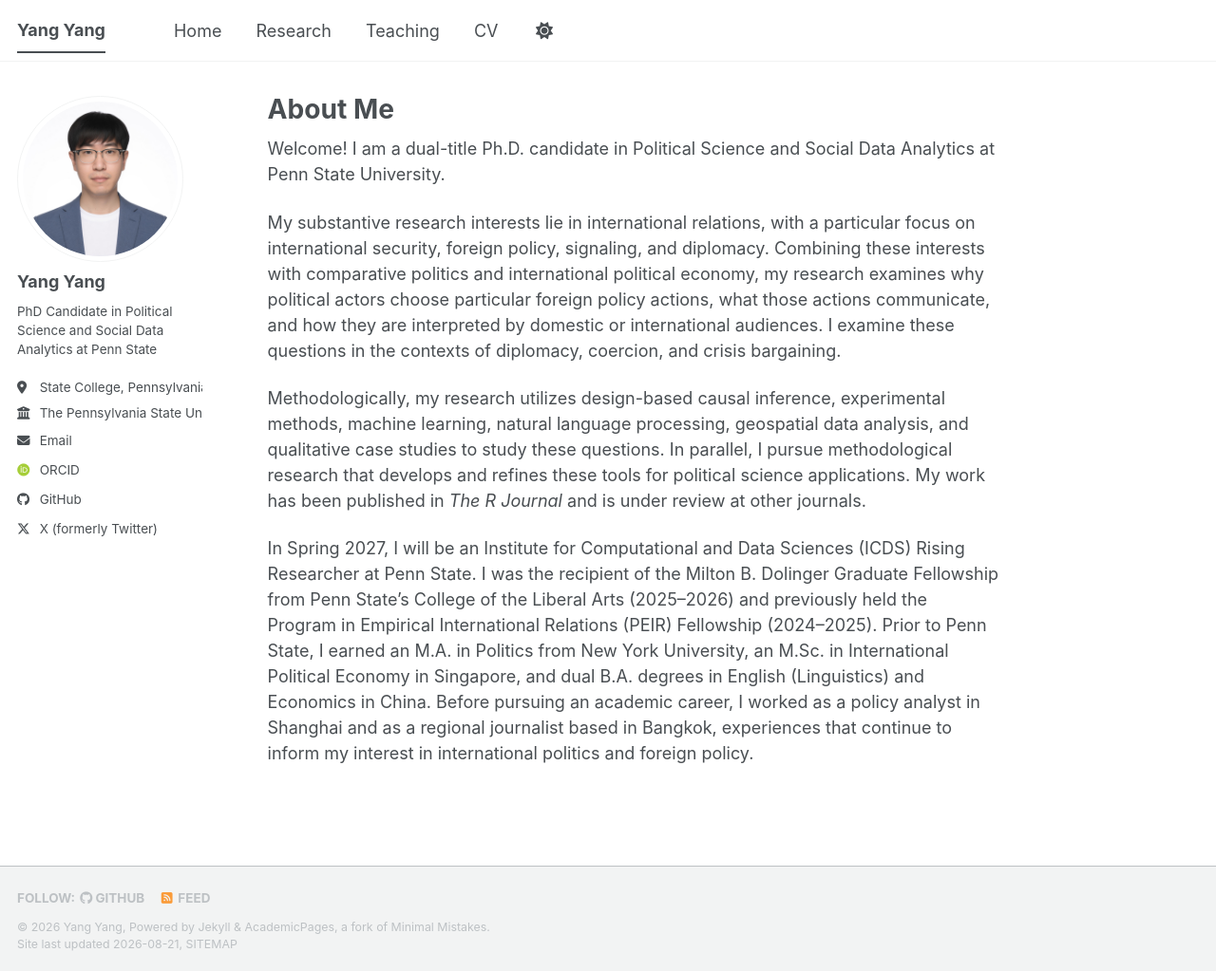
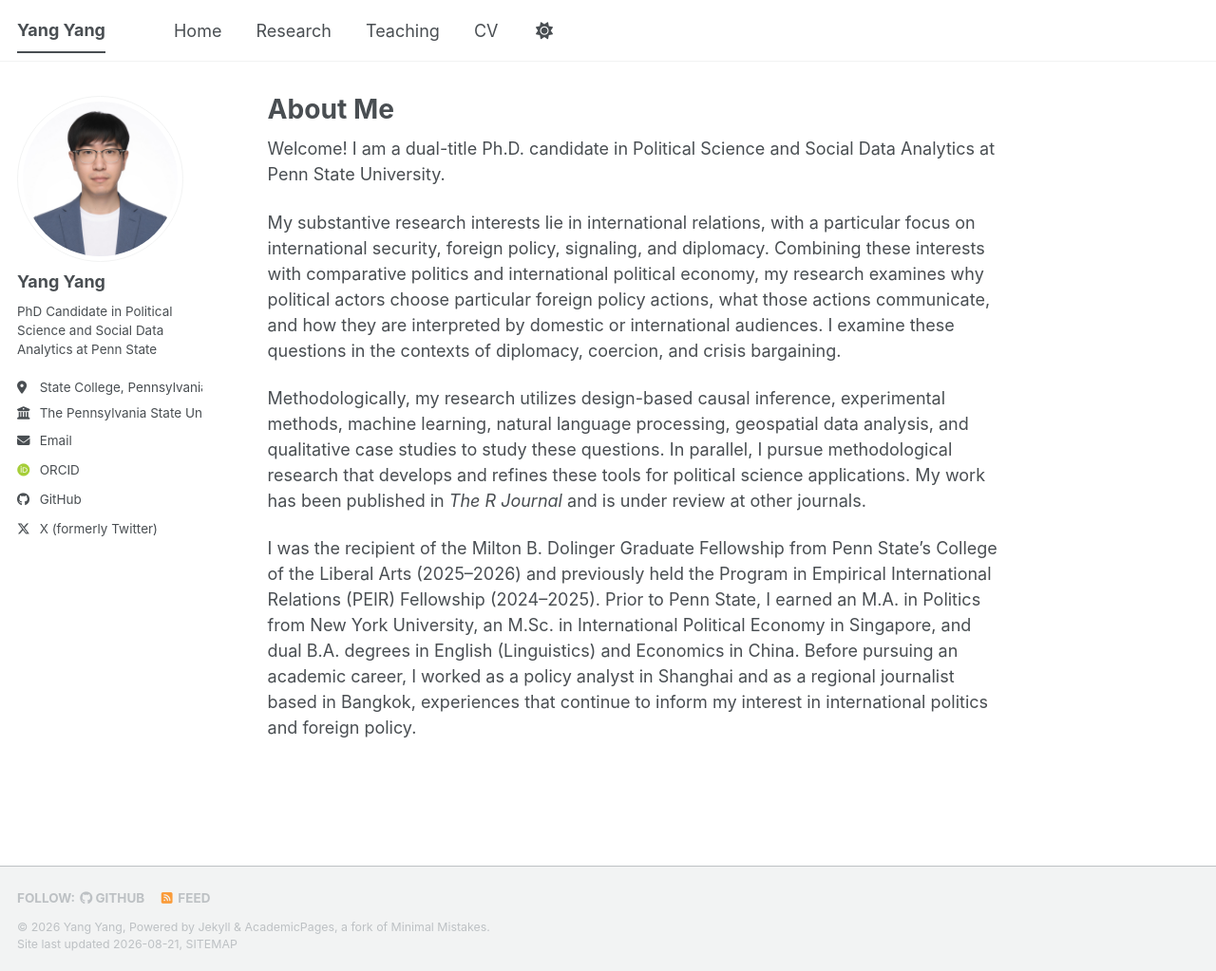
Before and after one commit to yang-yang-ir/yang-yang-ir.github.io, a Jekyll site: the page built from _pages/about.md, in a window 1280 px wide and 1023 px high. Shown: the whole window at 95% size. Built offline with Jekyll 4.4.1, drawn with Linux system fonts in a browser that asks for light colours; some web fonts are replaced; a script bundle is joined from its source files by our own code; library files that are not in the unit come from our copies.

Commit message:
Update about.md

```diff
--- a/_pages/about.md
+++ b/_pages/about.md
@@ -13,4 +13,4 @@ My substantive research interests lie in international relations, with a particu
 
 Methodologically, my research utilizes design-based causal inference, experimental methods, machine learning, natural language processing, geospatial data analysis, and qualitative case studies to study these questions. In parallel, I pursue methodological research that develops and refines these tools for political science applications. My work has been published in *The R Journal* and is under review at other journals.
 
-In Spring 2027, I will be an Institute for Computational and Data Sciences (ICDS) Rising Researcher at Penn State. I was the recipient of the Milton B. Dolinger Graduate Fellowship from Penn State's College of the Liberal Arts (2025–2026) and previously held the Program in Empirical International Relations (PEIR) Fellowship (2024–2025). Prior to Penn State, I earned an M.A. in Politics from New York University, an M.Sc. in International Political Economy in Singapore, and dual B.A. degrees in English (Linguistics) and Economics in China. Before pursuing an academic career, I worked as a policy analyst in Shanghai and as a regional journalist based in Bangkok, experiences that continue to inform my interest in international politics and foreign policy.
+I was the recipient of the Milton B. Dolinger Graduate Fellowship from Penn State's College of the Liberal Arts (2025–2026) and previously held the Program in Empirical International Relations (PEIR) Fellowship (2024–2025). Prior to Penn State, I earned an M.A. in Politics from New York University, an M.Sc. in International Political Economy in Singapore, and dual B.A. degrees in English (Linguistics) and Economics in China. Before pursuing an academic career, I worked as a policy analyst in Shanghai and as a regional journalist based in Bangkok, experiences that continue to inform my interest in international politics and foreign policy.
```
